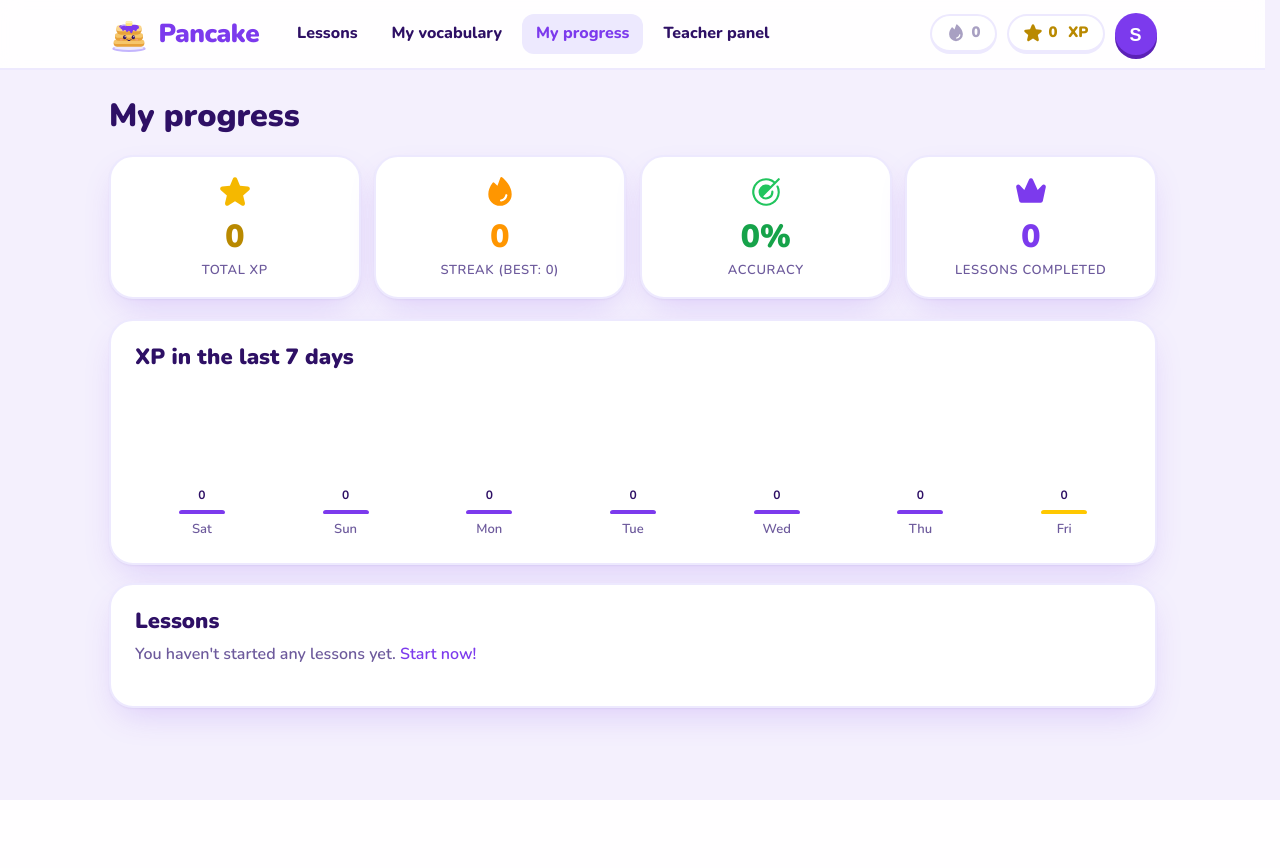
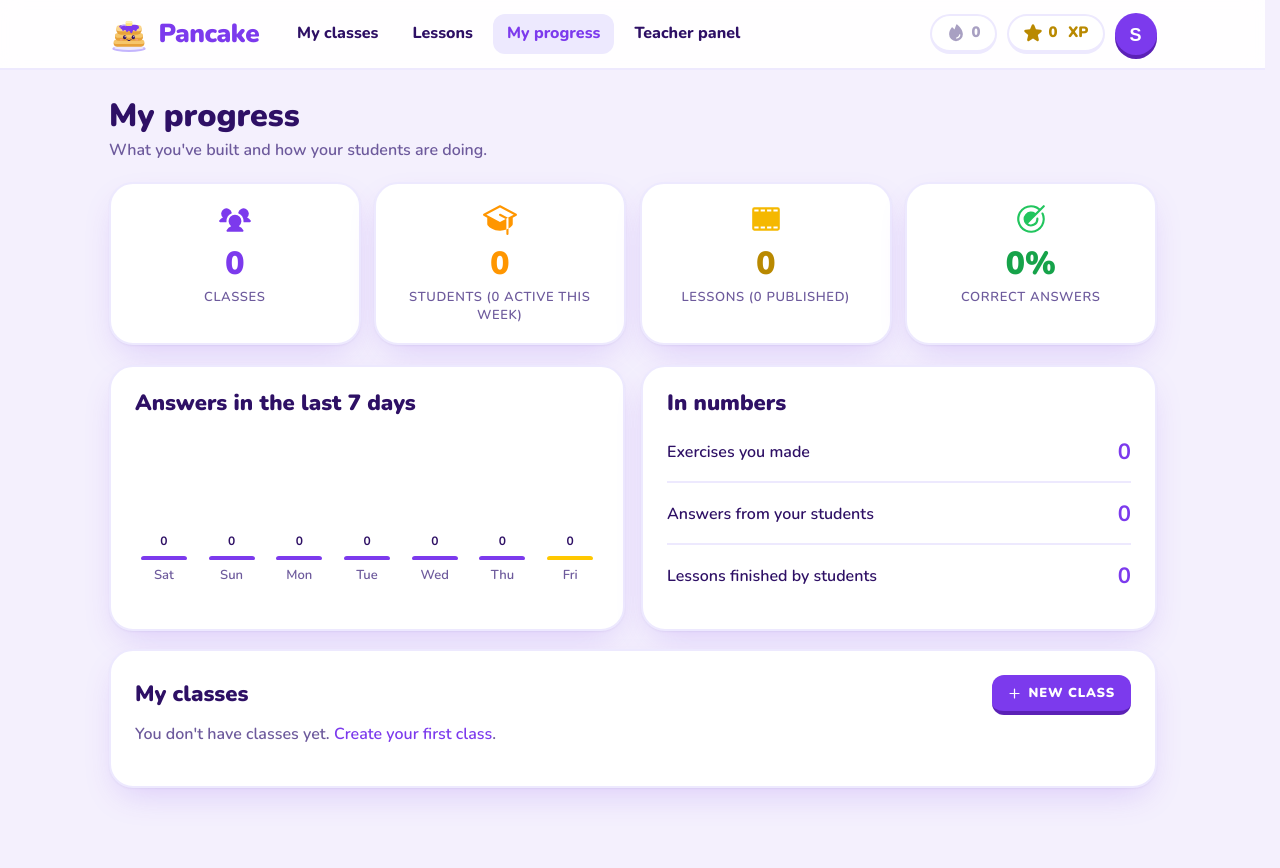
Before and after one commit to ctorresCode/Pancake, a Django app: page /aprender/progreso/ in a window 1280 px wide. Before the commit the page ends 800 px from the top, so only its background shows below. Run offline with Django 5.2, Linux system fonts and the light colour scheme; the visitor is signed in with stand-in values (Sample User, id 1); data that the repository does not hold is empty; parts of the project's set-up code (start-up, migrations or seed data) failed here and were passed over.

Commit message:
Menú propio del profe y My progress con sus números de enseñanza

```diff
--- a/lessons/views.py
+++ b/lessons/views.py
@@ -306,6 +306,8 @@ def api_progress(request, pk):
 @login_required
 def my_progress(request):
     user = request.user
+    if user.is_teacher:
+        return teacher_progress(request)
     results = ExerciseResult.objects.filter(user=user)
     stats = results.aggregate(
         correct=Count("id", filter=Q(status=ExerciseResult.CORRECT)),
@@ -376,3 +378,68 @@ def vocabulary(request):
 def vocab_remove(request, pk):
     VocabItem.objects.filter(user=request.user, pk=pk).delete()
     return redirect("lessons:vocabulary")
+
+
+def teacher_progress(request):
+    """My progress del profe: lo que ha creado y cómo van sus alumnos."""
+    user = request.user
+    today = timezone.localdate()
+    classes = list(
+        Classroom.objects.filter(teacher=user)
+        .annotate(n_students=Count("memberships", distinct=True), n_lessons=Count("assignments", distinct=True))
+        .order_by("name")
+    )
+    lessons = Lesson.objects.filter(owner=user)
+    student_ids = set(Membership.objects.filter(classroom__in=classes).values_list("user_id", flat=True))
+
+    # Avance por clase: lecciones asignadas terminadas / (alumnos x lecciones)
+    done = set(
+        LessonProgress.objects.filter(user_id__in=student_ids, completed_at__isnull=False).values_list("user_id", "lesson_id")
+    )
+    members = {}
+    for cid, uid in Membership.objects.filter(classroom__in=classes).values_list("classroom_id", "user_id"):
+        members.setdefault(cid, []).append(uid)
+    assigned = {}
+    for cid, lid in Assignment.objects.filter(classroom__in=classes).values_list("classroom_id", "lesson_id"):
+        assigned.setdefault(cid, []).append(lid)
+    for c in classes:
+        total = len(members.get(c.pk, [])) * len(assigned.get(c.pk, []))
+        finished = sum(1 for u in members.get(c.pk, []) for l in assigned.get(c.pk, []) if (u, l) in done)
+        c.percent = round(finished * 100 / total) if total else 0
+
+    answers = ExerciseResult.objects.filter(user_id__in=student_ids, exercise__lesson__in=lessons).exclude(
+        status=ExerciseResult.SKIPPED
+    )
+    stats = answers.aggregate(total=Count("id"), correct=Count("id", filter=Q(status=ExerciseResult.CORRECT)))
+    per_day = dict(
+        answers.filter(updated_at__date__gte=today - timedelta(days=6))
+        .annotate(d=TruncDate("updated_at"))
+        .values("d")
+        .annotate(n=Count("id"))
+        .values_list("d", "n")
+    )
+    week = [{"day": d, "xp": per_day.get(d) or 0} for d in (today - timedelta(days=o) for o in range(6, -1, -1))]
+    top = max([d["xp"] for d in week] + [1])
+    for d in week:
+        d["height"] = round(d["xp"] * 100 / top)
+
+    return render(
+        request,
+        "lessons/teacher_progress.html",
+        {
+            "classes": classes,
+            "n_students": len(student_ids),
+            "n_lessons": lessons.count(),
+            "n_published": lessons.filter(published=True).count(),
+            "n_exercises": Exercise.objects.filter(lesson__in=lessons).count(),
+            "n_completed": LessonProgress.objects.filter(
+                user_id__in=student_ids, lesson__in=lessons, completed_at__isnull=False
+            ).count(),
+            "answers": stats["total"],
+            "accuracy": round(stats["correct"] * 100 / stats["total"]) if stats["total"] else 0,
+            "active_week": ExerciseResult.objects.filter(
+                user_id__in=student_ids, updated_at__date__gte=today - timedelta(days=6)
+            ).values("user_id").distinct().count(),
+            "week": week,
+        },
+    )
--- a/static/css/pancake.css
+++ b/static/css/pancake.css
@@ -1116,3 +1116,10 @@ a.ex-item:hover { border-color: var(--lavender); text-decoration: none; }
   .lp-window { border-radius: 16px; border-bottom-width: 4px; }
   .lp-window-bar { padding: 9px 12px; }
 }
+.teach-numbers { list-style: none; padding: 0; margin: 0; display: grid; gap: 4px; }
+.teach-numbers li { display: flex; justify-content: space-between; align-items: center; padding: 12px 0; border-bottom: 2px solid var(--lilac); }
+.teach-numbers li:last-child { border-bottom: 0; }
+.teach-numbers b { font-size: 22px; color: var(--purple); }
+.teach-row { grid-template-columns: 1fr 260px; color: var(--ink); text-decoration: none; }
+.teach-row:hover { text-decoration: none; background: var(--ice); }
+.grid-2 + .card { margin-top: 18px; }
--- a/templates/base.html
+++ b/templates/base.html
@@ -22,10 +22,16 @@
       {% if user.is_authenticated %}
         {% with url_name=request.resolver_match.url_name ns=request.resolver_match.namespace %}
         <nav class="nav" id="main-nav" aria-label="Main">
-          <a href="{% url 'lessons:home' %}" class="{% if ns == 'lessons' and url_name == 'home' or url_name == 'detail' %}active{% endif %}">Lessons</a>
-          <a href="{% url 'lessons:vocabulary' %}" class="{% if url_name == 'vocabulary' %}active{% endif %}">My vocabulary</a>
-          <a href="{% url 'lessons:progress' %}" class="{% if url_name == 'progress' %}active{% endif %}">My progress</a>
-          {% if user.is_teacher %}<a href="{% url 'panel:dashboard' %}" class="{% if ns == 'panel' %}active{% endif %}">Teacher panel</a>{% endif %}
+          {% if user.is_teacher %}
+            <a href="{% url 'panel:classes' %}" class="{% if ns == 'panel' and 'class' in url_name %}active{% endif %}">My classes</a>
+            <a href="{% url 'panel:lessons' %}" class="{% if ns == 'panel' and 'lesson' in url_name or ns == 'panel' and 'exercise' in url_name %}active{% endif %}">Lessons</a>
+            <a href="{% url 'lessons:progress' %}" class="{% if url_name == 'progress' %}active{% endif %}">My progress</a>
+            <a href="{% url 'panel:dashboard' %}" class="{% if ns == 'panel' and url_name == 'dashboard' or ns == 'panel' and 'student' in url_name or url_name == 'users' %}active{% endif %}">Teacher panel</a>
+          {% else %}
+            <a href="{% url 'lessons:home' %}" class="{% if ns == 'lessons' and url_name == 'home' or url_name == 'detail' %}active{% endif %}">Lessons</a>
+            <a href="{% url 'lessons:vocabulary' %}" class="{% if url_name == 'vocabulary' %}active{% endif %}">My vocabulary</a>
+            <a href="{% url 'lessons:progress' %}" class="{% if url_name == 'progress' %}active{% endif %}">My progress</a>
+          {% endif %}
         </nav>
         {% endwith %}
         <div class="top-right">
--- /dev/null
+++ b/templates/lessons/teacher_progress.html
@@ -0,0 +1,43 @@
+{% extends "base.html" %}
+{% block head_title %}My progress{% endblock %}
+{% block main %}
+<div class="page-head"><div><h1>My progress</h1><p class="muted" style="margin:4px 0 0">What you've built and how your students are doing.</p></div></div>
+
+<div class="stats">
+  <div class="card stat"><div class="ico c-purple"><i class="ph-fill ph-users-three" aria-hidden="true"></i></div><div class="num" style="color:var(--purple)">{{ classes|length }}</div><div class="lbl">Classes</div></div>
+  <div class="card stat"><div class="ico c-orange"><i class="ph-fill ph-graduation-cap" aria-hidden="true"></i></div><div class="num" style="color:var(--orange)">{{ n_students }}</div><div class="lbl">Students ({{ active_week }} active this week)</div></div>
+  <div class="card stat"><div class="ico c-yellow"><i class="ph-fill ph-film-strip" aria-hidden="true"></i></div><div class="num" style="color:#B98900">{{ n_lessons }}</div><div class="lbl">Lessons ({{ n_published }} published)</div></div>
+  <div class="card stat"><div class="ico c-green"><i class="ph-fill ph-target" aria-hidden="true"></i></div><div class="num" style="color:var(--green-dark)">{{ accuracy }}%</div><div class="lbl">Correct answers</div></div>
+</div>
+
+<div class="grid-2">
+  <div class="card">
+    <h2>Answers in the last 7 days</h2>
+    <div class="week">
+      {% for d in week %}
+        <div class="bar {% if forloop.last %}today{% endif %}"><b>{{ d.xp }}</b><span style="height: {{ d.height }}%"></span>{{ d.day|date:"D" }}</div>
+      {% endfor %}
+    </div>
+  </div>
+  <div class="card">
+    <h2>In numbers</h2>
+    <ul class="teach-numbers">
+      <li><span>Exercises you made</span><b>{{ n_exercises }}</b></li>
+      <li><span>Answers from your students</span><b>{{ answers }}</b></li>
+      <li><span>Lessons finished by students</span><b>{{ n_completed }}</b></li>
+    </ul>
+  </div>
+</div>
+
+<div class="card">
+  <div class="page-head" style="margin-bottom:8px"><h2 style="margin:0">My classes</h2><a class="btn sm" href="{% url 'panel:classes' %}"><i class="ph-bold ph-plus" aria-hidden="true"></i> New class</a></div>
+  {% for c in classes %}
+    <a class="lesson-row teach-row" href="{% url 'panel:class_detail' c.pk %}">
+      <div><b>{{ c.name }}</b><div class="muted small">Code {{ c.code_display }}. {{ c.n_students }} student{{ c.n_students|pluralize }}, {{ c.n_lessons }} lesson{{ c.n_lessons|pluralize }}</div></div>
+      <div><div class="small muted">{{ c.percent }}% of assigned lessons finished</div><div class="meter green"><span style="width: {{ c.percent }}%"></span></div></div>
+    </a>
+  {% empty %}
+    <p class="muted">You don't have classes yet. <a href="{% url 'panel:classes' %}">Create your first class</a>.</p>
+  {% endfor %}
+</div>
+{% endblock %}
--- a/templates/panel/base_panel.html
+++ b/templates/panel/base_panel.html
@@ -5,8 +5,8 @@
   <nav class="panel-nav" aria-label="Teacher panel">
     <div class="tag">Teacher panel</div>
     <a href="{% url 'panel:dashboard' %}" class="{% if u == 'dashboard' %}active{% endif %}"><i class="ph-fill ph-chart-bar" aria-hidden="true"></i> Home</a>
+    <a href="{% url 'panel:classes' %}" class="{% if 'class' in u %}active{% endif %}"><i class="ph-fill ph-users-three" aria-hidden="true"></i> My classes</a>
     <a href="{% url 'panel:lessons' %}" class="{% if 'lesson' in u or 'exercise' in u %}active{% endif %}"><i class="ph-fill ph-film-strip" aria-hidden="true"></i> My lessons</a>
-    <a href="{% url 'panel:classes' %}" class="{% if 'class' in u %}active{% endif %}"><i class="ph-fill ph-users-three" aria-hidden="true"></i> My classes</a>
     <a href="{% url 'panel:students' %}" class="{% if 'student' in u %}active{% endif %}"><i class="ph-fill ph-graduation-cap" aria-hidden="true"></i> My students</a>
     {% if user.is_admin %}<a href="{% url 'panel:users' %}" class="{% if u == 'users' %}active{% endif %}"><i class="ph-fill ph-user-gear" aria-hidden="true"></i> Users</a>{% endif %}
     <a href="{% url 'lessons:home' %}"><i class="ph-fill ph-eye" aria-hidden="true"></i> View as student</a>
```
Also changed, not shown: lessons/tests.py (+18 -0 lines).
